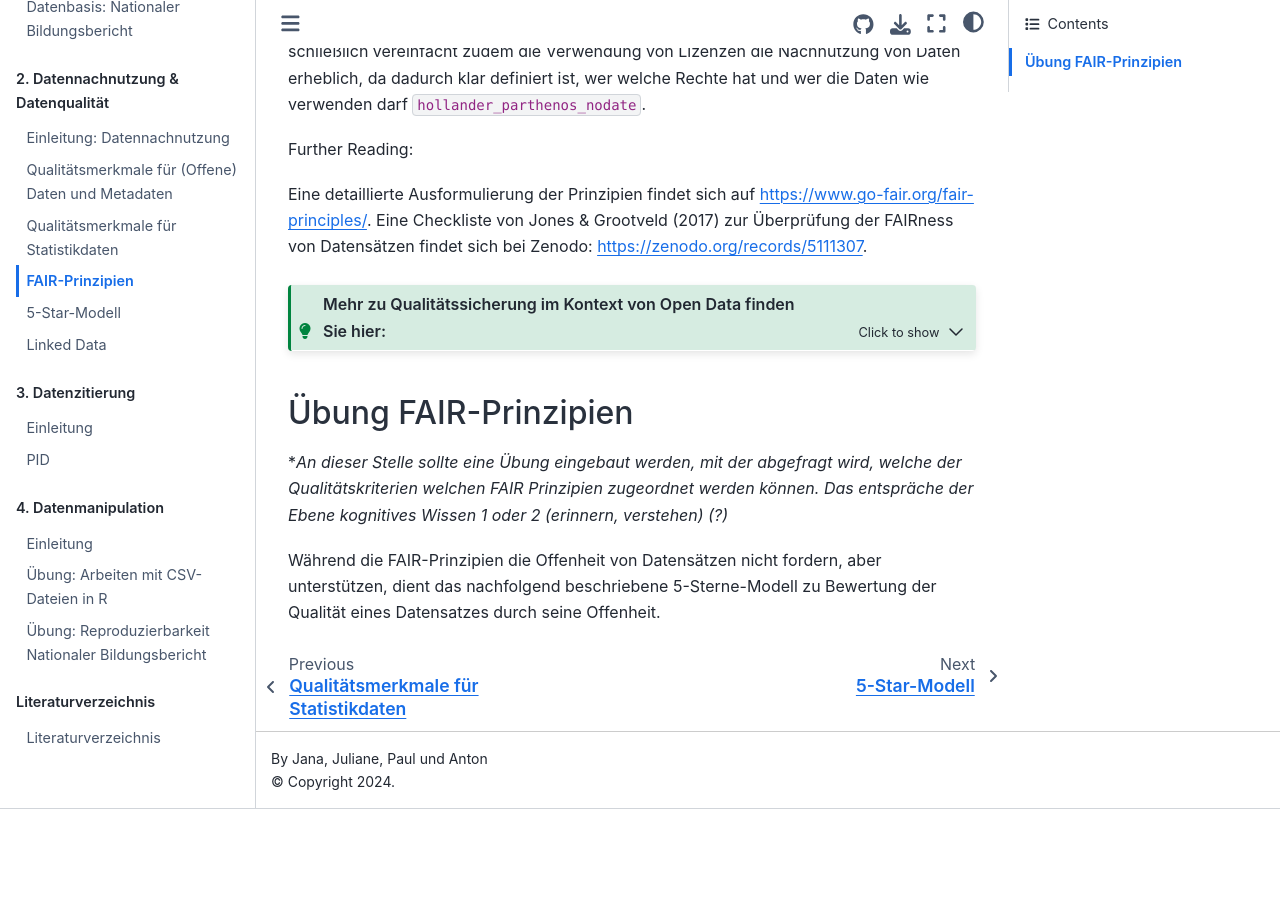
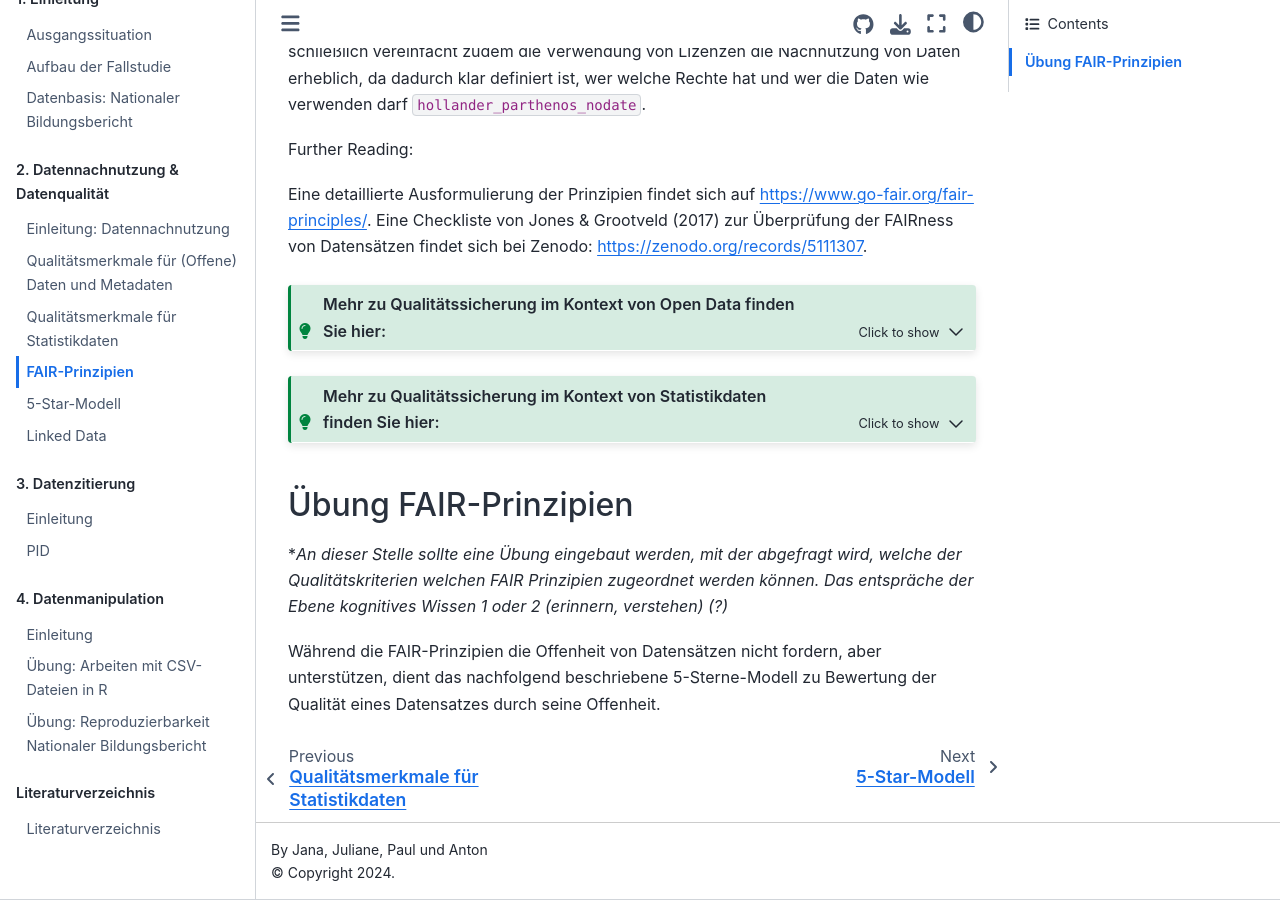
Before and after one commit to quadriga-dk/Tabelle-Fallstudie-1, a Jupyter Book: the page built from Markdown/Fair_Prinzipien.md, in a window 1280 px wide and 900 px high, scrolled down 909 px. Built offline with Jupyter Book 1.0.4 settings and Sphinx 7.4.7 and the Sphinx Book theme 1.1.4, drawn with Linux system fonts in a browser that asks for light colours; cross-references to code outside the pages are shown as plain code; before the commit the page ends 1718 px from its top, so only the background shows below that; some of the changed lines change nothing that is shown.

Commit message:
Update Fair_Prinzipien.md
add Qualitätsicherung zu Statistikdaten

````diff
--- a/Markdown/Fair_Prinzipien.md
+++ b/Markdown/Fair_Prinzipien.md
@@ -43,6 +43,24 @@
 Further Reading: NQDM Checklisten: https://cdn0.scrvt.com/fokus/19c04efdafe63fe4/edbc85cd796a/Checkliste_NQDM_CSV.pdf
 ```
 
+```{admonition} Mehr zu Qualitätssicherung im Kontext von Statistikdaten finden Sie hier:
+:class: tip, dropdown
+# Qualitätsmerkmale für Statistikdaten
+
+Im Rahmen des Verhaltenskodex für europäische Statistiken der Europäischen Union werden Qualitätskriterien für die statistische Datenerhebung und -aufbereitung aufgelistet und erläutert {cite}`noauthor_verhaltenskodex_2018`. Dieser Kodex legt die Basis für einen qualitativ hochwertigen Umgang mit statistischen Daten und ist angelehnt an die zehn Fundamental Principles of Official Statistics der Vereinten Nationen {cite}`noauthor_fundamental_2014`. Im nachfolgenden werden die Qualitätskriterien von "Statistischen Produkten" des Verhaltenskodex näher begutachtet:
+
+
+- **Relevanz:** Die bereitgestellten Statistiken bieten Mehrwert für die Nutzer*innen.
+
+- **Genauigkeit und Zuverlässigkeit:** Die bereitgestellten Statistiken sind fehlerfrei und detailliert.
+
+- **Aktualität und Pünktlichkeit:** Die bereitgestellten Statistiken werden regelmäßig aktualisiert und zum angesetzten Zeitpunkt fristgerecht veröffentlicht.
+
+- **Kohärenz und Vergleichbarkeit:** Die bereitgestellten Statistiken sind untereinander und im Zeitverlauf konsistent und mit anderen staatlich öffentlichten Statistiken vergleichbar. Hierbei steht die Möglichkeit der Datenkombination aus verschiedenen öffentlichen Institutionen im Vordergrund.
+
+- **Zugänglichkeit und Klarheit:** Die bereitgestellten Statistiken werden öffentlich zur Verfügung gestellt und sind leicht auffindbar. Zudem wird transparent und detailreich die Statistik inklusive der Datenerhebung und -auswertung sowie Inhalt zu den beteiligten Parteien angegeben.
+```
+
 ## Übung FAIR-Prinzipien
 
 **An dieser Stelle sollte eine Übung eingebaut werden, mit der abgefragt wird, welche der Qualitätskriterien welchen FAIR Prinzipien zugeordnet werden können. Das entspräche der Ebene kognitives Wissen 1 oder 2 (erinnern, verstehen) (?)*
````
